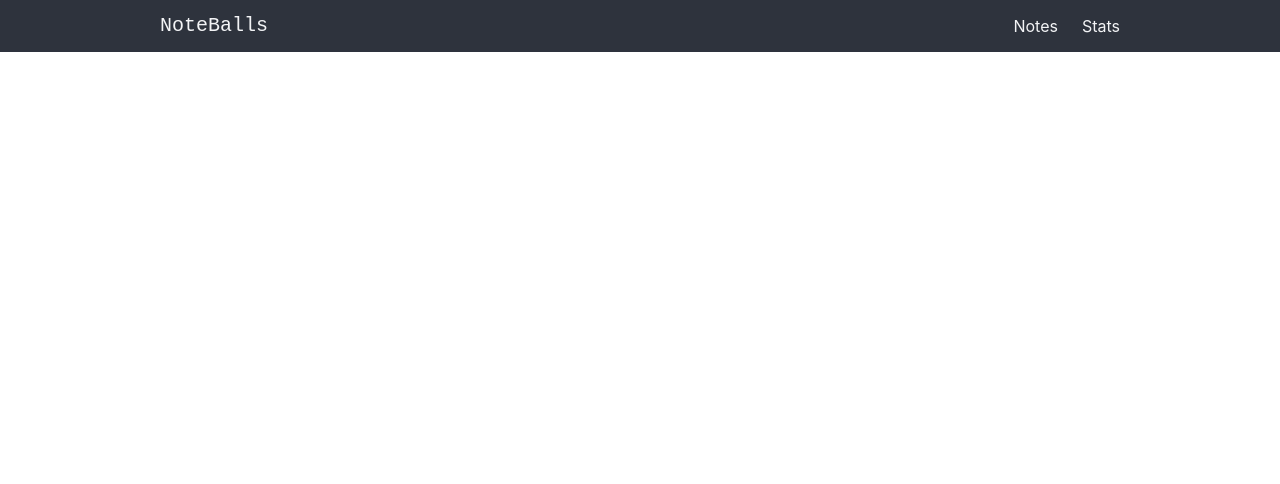
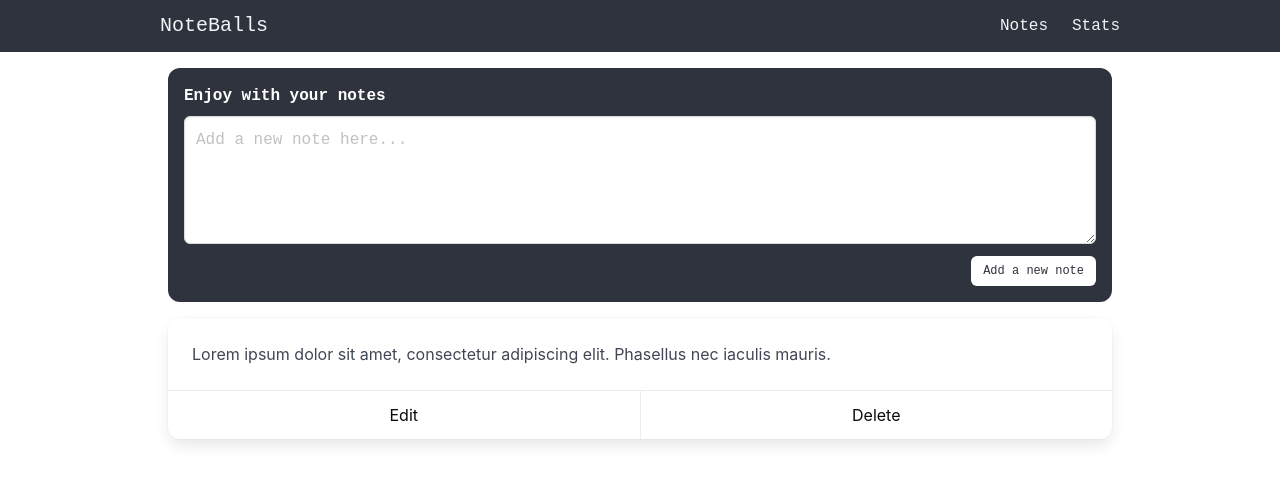
Before and after one commit to rmoongit/note-balls, a Vue app: page /#/ in a window 1280 px wide. Shown: the top 484 px of the page. Built offline with nearby package versions, Linux system fonts and the light colour scheme; the HTML template or start-up script is replaced by a standard one.

Commit message:
feat: add Card and Field components

```diff
--- a/src/App.vue
+++ b/src/App.vue
@@ -1,10 +1,14 @@
 <template>
   <NavBar />
-
-  <RouterView />
+  <main>
+    <Wrapper>
+      <RouterView />
+    </Wrapper>
+  </main>
 </template>
 
 <script setup>
+import Wrapper from "@/components/Wrapper.vue";
 import NavBar from "@/components/NavBar.vue";
 </script>
 
--- /dev/null
+++ b/src/components/Card.vue
@@ -0,0 +1,14 @@
+<template>
+  <div class="card">
+    <div class="card-content">
+      <div class="content">
+        Lorem ipsum dolor sit amet, consectetur adipiscing elit. Phasellus nec
+        iaculis mauris.
+      </div>
+    </div>
+    <footer class="card-footer">
+      <a href="#" class="card-footer-item has-text-black">Edit</a>
+      <a href="#" class="card-footer-item has-text-black">Delete</a>
+    </footer>
+  </div>
+</template>
--- /dev/null
+++ b/src/components/Field.vue
@@ -0,0 +1,36 @@
+<template>
+  <div class="card-field p-4 has-background-dark mb-4">
+    <div class="field">
+      <label class="label has-text-white is-family-code"
+        >Enjoy with your notes</label
+      >
+      <div class="control">
+        <textarea
+          class="textarea is-family-code"
+          placeholder="Add a new note here..."
+        ></textarea>
+      </div>
+    </div>
+
+    <div class="field is-grouped is-grouped-right">
+      <div class="control">
+        <button
+          class="button is-link has-background-white has-text-dark is-size-7 is-family-code"
+        >
+          Add a new note
+        </button>
+      </div>
+    </div>
+  </div>
+</template>
+
+<style scoped>
+.card-field {
+  border-radius: 0.75rem;
+}
+
+textarea:focus-within {
+  box-shadow: transparent;
+  border-color: transparent;
+}
+</style>
--- a/src/components/NavBar.vue
+++ b/src/components/NavBar.vue
@@ -1,8 +1,12 @@
 <template>
-  <nav class="navbar is-dark" role="navigation" aria-label="main navigation">
+  <nav
+    class="navbar is-dark mb-4 is-family-code"
+    role="navigation"
+    aria-label="main navigation"
+  >
     <div class="container is-max-desktop">
       <div class="navbar-brand">
-        <a class="navbar-item is-size-5 is-family-code" href="#">NoteBalls</a>
+        <a class="navbar-item is-size-5" href="#">NoteBalls</a>
 
         <a
           role="button"
--- /dev/null
+++ b/src/components/Wrapper.vue
@@ -0,0 +1,7 @@
+<template>
+  <div class="container is-max-desktop px-2">
+    <slot></slot>
+  </div>
+</template>
+
+<style scoped></style>
--- a/src/views/NotesView.vue
+++ b/src/views/NotesView.vue
@@ -1,7 +1,13 @@
 <template>
-  <section class="notes"></section>
+  <div class="main">
+    <Field />
+    <Card />
+  </div>
 </template>
 
-<script setup></script>
+<script setup>
+import Field from "@/components/Field.vue";
+import Card from "@/components/Card.vue";
+</script>
 
 <style scoped></style>
```
